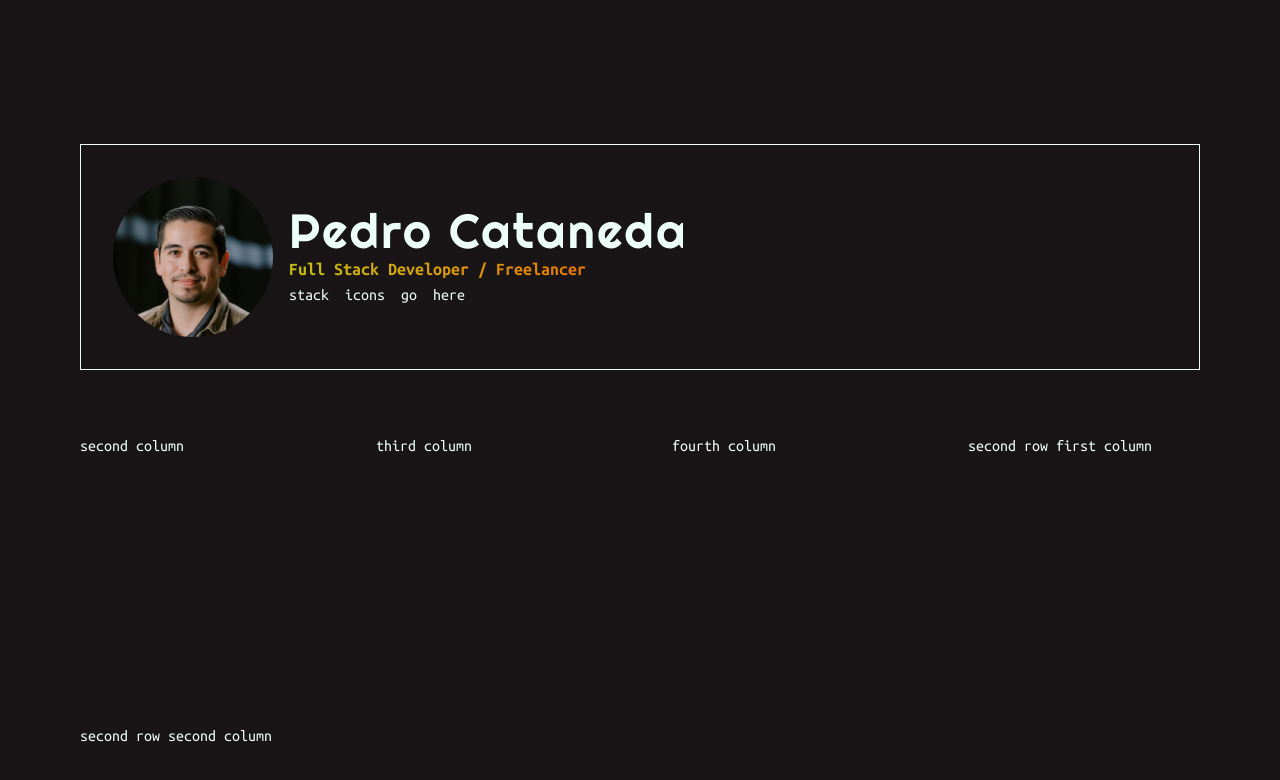
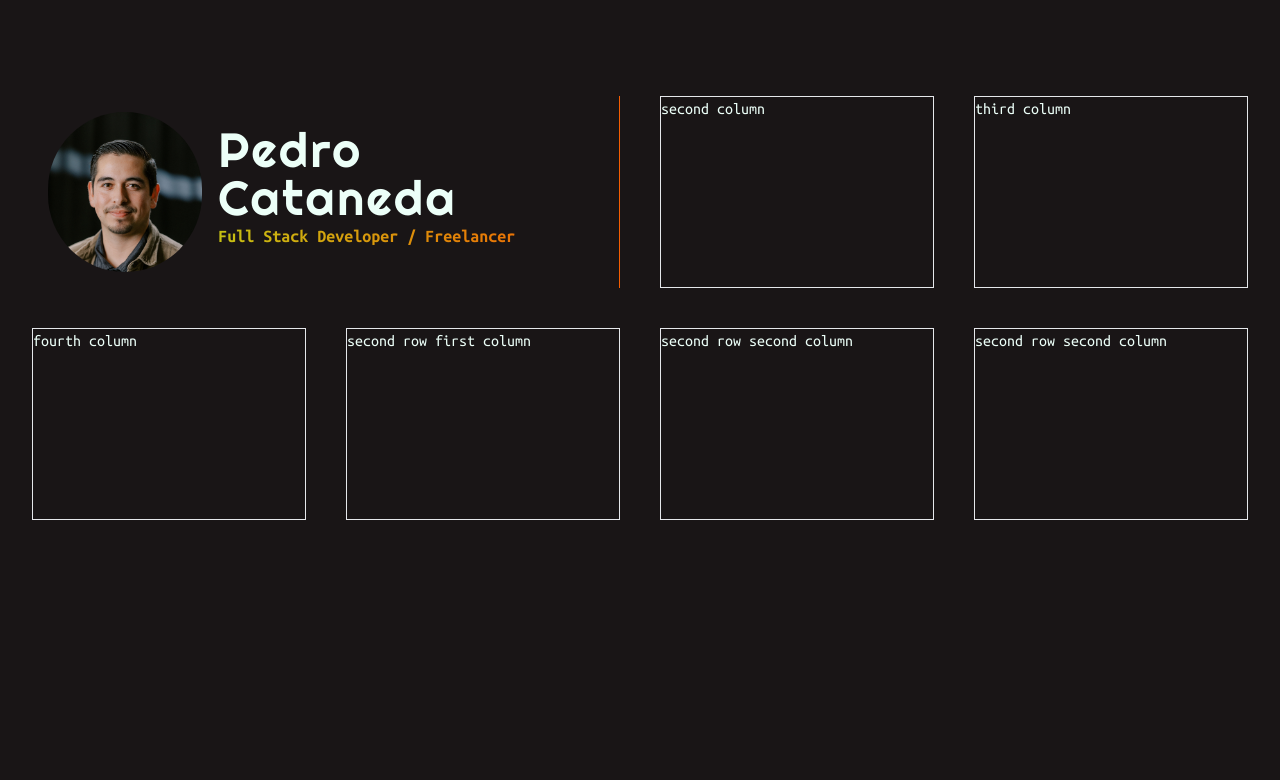
Before and after one commit to rooted92/portfolio-v2, a Next.js app: page / in a window 1280 px wide. Shown: the top 780 px of the page. Built offline with nearby package versions, Linux system fonts and the light colour scheme.

Commit message:
fix: removed excess icons

```diff
--- a/app/components/Footer.tsx
+++ b/app/components/Footer.tsx
@@ -1,9 +1,40 @@
 import React from 'react'
 
+interface FooterLink {
+  href: string,
+  icon: string,
+  iconClasses?: string,
+  linkClasses?: string,
+}
+
 const Footer = () => {
+
+  const links: FooterLink[] = [
+    {
+      href: '/',
+      icon: 'icon-[ion--social-octocat]',
+    },
+    {
+      href: '/',
+      icon: 'icon-[line-md--linkedin]',
+    },
+    {
+      href: '/',
+      icon: 'icon-[proicons--pdf]',
+    },
+  ]
+
+  // icon-[tabler--social], icon-[pajamas--work]
+
   return (
-    <footer>
-
+    <footer className='flex flex-col justify-center items-center py-8 container mx-auto'>
+      <nav className='flex items-center justify-center gap-8'>
+        {
+          links.map((link, index) => (
+            <a key={index} href={link.href} className={`text-2xl hover:text-hookersGreen hover:-translate-y-1 ${link.linkClasses} transition-all ease-in`}><i className={`${link.icon} ${link.iconClasses}`} role="img" aria-hidden="true" /></a>
+          ))
+        }
+      </nav>
     </footer>
   )
 }
--- a/app/components/NavBar.tsx
+++ b/app/components/NavBar.tsx
@@ -16,18 +16,6 @@ const NavBar = () => {
       href: '/',
       icon: 'icon-[tdesign--circle]',
     },
-    {
-      href: '/',
-      icon: 'icon-[proicons--github]',
-    },
-    {
-      href: '/',
-      icon: 'icon-[line-md--linkedin]',
-    },
-    {
-      href: '/',
-      icon: 'icon-[proicons--pdf]',
-    },
   ]
 
   return (
--- a/app/page.tsx
+++ b/app/page.tsx
@@ -1,30 +1,50 @@
 import React from "react";
 import { Righteous } from "next/font/google";
 import Image from "next/image";
-import Link from "next/link";
+// import Link from "next/link";
 
 const righteous = Righteous({
   subsets: ["latin"],
   weight: ["400"],
 });
 
+interface heroIcons {
+  icon: string;
+  iconClasses?: string;
+}
+
 export default function Home() {
+
+  const icons: heroIcons[] = [
+    { icon: 'icon-[simple-icons--react]' },
+    { icon: 'icon-[cib--next-js]' },
+    // { icon: 'icon-[file-icons--tsx-alt]' },
+    // { icon: 'icon-[teenyicons--tailwind-solid]' },
+    { icon: 'icon-[fa-brands--node-js]' },
+    { icon: 'icon-[simple-icons--express]' },
+    { icon: 'icon-[simple-icons--mongodb]' },
+    // { icon: 'icon-[simple-icons--mongoose]' },
+    // { icon: 'icon-[mdi--git]' },
+    // { icon: 'icon-[devicon-plain--pnpm-wordmark]' },
+  ]
+
   return (
-    <main className="grid grid-cols-4 grid-rows-4 min-h-screen p-8 pb-20 gap-16 sm:p-20 container mx-auto">
+    <main className="grid grid-cols-4 grid-rows-4 min-h-screen p-8 gap-10 container mx-auto">
 
       {/* First Row */}
-      <div className="col-span-4 flex flex-around gap-4 border border-honeydew p-8">
+      <div className="col-span-2 flex flex-around gap-4 border-r border-r-persimmon p-4">
         <div className="flex items-center justify-center gap-4">
           <div className="flex items-center justify-center gap-4">
             <Image src={"/pedro.jpg"} alt="Photo of Pedro Castaneda" width={2000} height={2000} className="h-40 w-40 object-cover object-top rounded-full" />
             <div className="flex flex-col">
               <h1 className={`${righteous.className} font-bold tracking-wider text-5xl`}>Pedro Cataneda</h1>
               <p className="text-lg bg-gradient-to-r from-citrine to-persimmon bg-transparent bg-clip-text text-transparent font-semibold">Full Stack Developer / Freelancer</p>
-              <div className="flex gap-4">
-                <p>stack</p>
-                <p>icons</p>
-                <p>go</p>
-                <p>here</p>
+              <div className="flex gap-3 mt-2">
+                {
+                  icons.map((icon, index) => (
+                    <i key={index} className={`${icon.icon} ${icon.iconClasses} text-hookersGreen text-2xl`} role="img" aria-hidden="true" />
+                  ))
+                }
               </div>
             </div>
           </div>
@@ -32,25 +52,28 @@ export default function Home() {
         </div>
       </div>
 
-      <div className="flex">
+      <div className="flex border">
         second column
       </div>
 
-      <div className="flex">
+      <div className="flex border">
         third column
       </div>
 
-      <div className="flex">
+      <div className="flex border">
         fourth column
       </div>
 
 
       {/* Second row */}
-      <div className="flex">
+      <div className="flex border">
         second row first column
       </div>
 
-      <div className="flex">
+      <div className="flex border">
+        second row second column
+      </div>
+      <div className="flex border">
         second row second column
       </div>
     </main>
```
